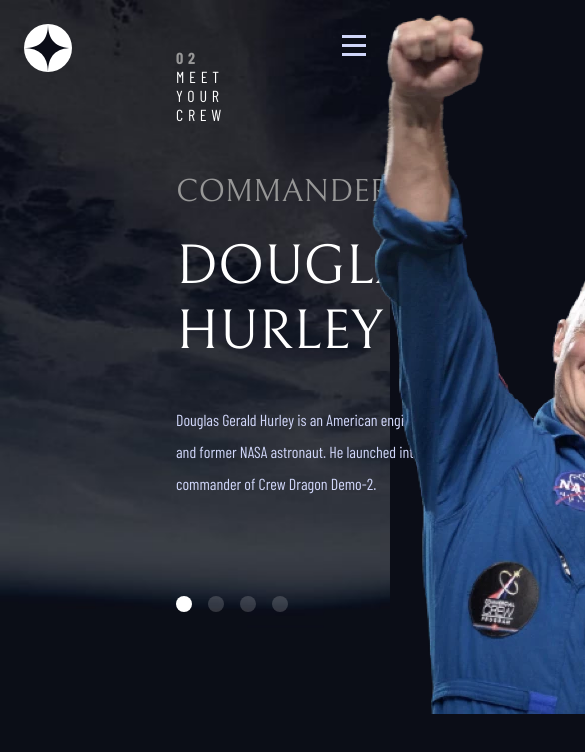
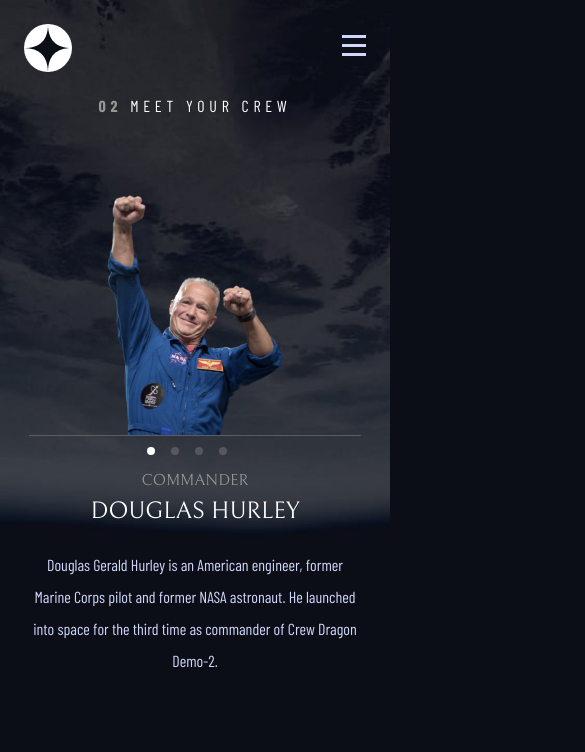
Before and after one commit to Kaamos88/Space-tourism, a Next.js app: page /crew in a window 390 px wide. Shown: the top 752 px of the page, 585 px wide, since content can reach past the window. Built offline with nearby package versions, Linux system fonts and the light colour scheme.

Commit message:
Mobile - crew section

```diff
--- a/components/CrewSection.js
+++ b/components/CrewSection.js
@@ -14,8 +14,9 @@
         </div>
         <CrewNav />
       </section>
-      <section>
+      <section className={s.imgContainer}>
         <img src={person.images.webp} />
+        <div className={s.vl}></div>
       </section>
     </main>
   );
--- a/styles/Pages.module.scss
+++ b/styles/Pages.module.scss
@@ -4,6 +4,12 @@
   background-size: cover;
   width: 100vw;
   height: 100vh;
+  &.destination, &.crew, &.technology {
+    height: auto;
+    @media screen and (min-width: 1024px) {
+      height: 100vh;
+    }
+  }
 }
 
 .home {
--- a/styles/components/CrewNav.module.scss
+++ b/styles/components/CrewNav.module.scss
@@ -14,8 +14,12 @@
       margin-right: 1rem;
       background-color: rgba(255,255,255, 0.17);
       border-radius: 100%;
-      width: 1rem;
-      height: 1rem;
+      width: .5rem;
+      height: .5rem;
+      @media screen and (min-width: 1024px) {
+        width: 1rem;
+        height: 1rem;
+      }
       &:hover:not(.active) {
         background-color: rgba(255,255,255, 0.5);
       }
--- a/styles/components/CrewSection.module.scss
+++ b/styles/components/CrewSection.module.scss
@@ -2,30 +2,72 @@
 
 .crewModule {
   display: flex;
-  height: 75%;
-  justify-content: space-around;
-  align-items: flex-end;
+  flex-direction: column-reverse;
+  @media screen and (min-width: 1024px) {
+    flex-direction: row;
+    height: 75%;
+    justify-content: space-around;
+    align-items: flex-end;
+  }
   section {
-    width: 50%;
+    text-align: center;
+    @media screen and (min-width: 1024px) {
+      text-align: start;
+      width: 50%;
+    }
+    img {
+      height: 15rem;
+      @media screen and (min-width: 1024px) {
+        width: auto;
+      }
+    }
   }
+
+  .imgContainer {
+    width: 85%;
+    padding-top: 5rem;
+    margin: 0 auto;
+  }
+
   .text {
-    width: 50%;
+    width: 85%;
     align-self: center;
     display: flex;
-    flex-direction: column;
+    flex-direction: column-reverse;
     justify-content: center;
-    margin-left: 11rem;
+    align-items: center;
+    @media screen and (min-width: 1024px) {
+      flex-direction: column;
+      align-items: flex-start;
+      width: 50%;
+      margin-left: 11rem;
+    }
     h4 {
       color: #979797;
     }
     h3 {
-      padding: 1.5rem 0 ;
+      padding: .5rem 0;
+      @media screen and (min-width: 1024px) {
+        padding: 1.5rem 0;
+      }
     }
   }
   p {
-    width: 26rem;
+    width: 100%;
     height: 10rem;
     color: $second-color;
     line-height: 2rem;
+    @media screen and (min-width: 1024px) {
+      width: 26rem;
+    }
   }
 }
+
+.vl {
+  margin: -5px auto;
+  padding: 1px;
+  border-bottom: 1px solid rgba(110, 110, 110, 0.7);
+  @media screen and (min-width: 1024px) {
+    display: none;
+  }
+}
--- a/styles/components/DestinationSection.module.scss
+++ b/styles/components/DestinationSection.module.scss
@@ -1,45 +1,88 @@
-@import '/styles/variables';
+@import "/styles/variables";
 
 .module {
   display: flex;
+  flex-direction: column;
+
+  @media screen and (min-width: 1024px) {
+    flex-direction: row;
     justify-content: space-around;
+  }
 }
 
 .imgSection {
+  margin-top: 2rem;
+  text-align: center;
+  @media screen and (min-width: 1024px) {
     margin-top: 5rem;
+  }
   img {
+    width: 50%;
+    margin: 0 auto;
+    @media screen and (min-width: 1024px) {
+      width: auto;
       padding-left: 3rem;
+    }
   }
 }
 
 .textSection {
+  text-align: center;
+  @media screen and (min-width: 1024px) {
+    text-align: start;
     margin: 0rem 12rem 0 0;
+  }
 }
 
 .description {
+  width: 85%;
+  margin: 0 auto;
+  @media screen and (min-width: 1024px) {
+    margin: 0;
     width: 27.75rem;
+  }
+
   h2 {
+    @media screen and (min-width: 1024px) {
       margin: 2rem 0;
+    }
   }
   p {
     color: $second-color;
     line-height: 2rem;
+    margin-top: 0;
   }
 }
 
 .vl {
-  width: 100%;
+  width: 85%;
+  margin: 0 auto;
   padding: 1px;
   border-bottom: 1px solid rgba(110, 110, 110, 0.7);
+  @media screen and (min-width: 1024px) {
+    width: 100%;
+  }
 }
 
 .footer {
   display: flex;
+  flex-direction: column;
+  align-items: center;
+  padding-bottom: 5rem;
+  @media screen and (min-width: 1024px) {
+    flex-direction: row;
+    align-items: flex-start;
+  }
   div {
     width: 50%;
   }
   p {
     text-transform: uppercase;
-    font-size: 1.5rem;
+    @media screen and (min-width: 1024px) {
+      margin-top: 1rem;
+      margin-bottom: 0;
+      font-size: 0.875rem;
+    }
+
   }
 }
--- a/styles/components/Heading.module.scss
+++ b/styles/components/Heading.module.scss
@@ -1,11 +1,24 @@
 @import '/styles/variables';
 
 .heading {
-  width: 50%;
-  height: 10%;
+  width: 100%;
+  padding-top: 6rem;
+  @media screen and (min-width: 1024px){
+    padding-top: 0;
+    width: 50%;
+    height: 10%;
+  }
+
   h5{
-    padding-top: 3rem;
-    padding-left: 11rem;
+    text-align: center;
+    font-size: 1rem;
+    @media screen and (min-width: 1024px){
+      font-size: 1.75rem;
+      text-align: start;
+      padding-top: 3rem;
+      padding-left: 11rem;
+    }
+
     span {
       color: #979797;
       font-family: $font-second-bold;
--- a/styles/components/Nav.module.scss
+++ b/styles/components/Nav.module.scss
@@ -1,11 +1,10 @@
 @import "/styles/variables";
 
 .container {
-  position: fixed;
+  position: absolute;
   display: flex;
   justify-content: space-between;
   width: 100%;
-  height: 100%;
 }
 
 .navContainer {
@@ -14,11 +13,13 @@
   backdrop-filter: blur(25px);
   transition: ease-out 0.5s;
   &.close {
-    position: relative;
-    transform: translateX(100vh);
+    display: none;
   }
   &.open {
-    transform: translateX(0);
+    height: 100vh;
+    @media screen and (min-width: 1024px) {
+      height: auto;
+    }
   }
 }
 
@@ -113,12 +114,3 @@
     display: none;
   }
 }
-
-@keyframes menuSlideOut {
-  from {
-    left: 100px;
-  }
-  to {
-    left: 1000px;
-  }
-}
--- a/styles/components/PlanetNav.module.scss
+++ b/styles/components/PlanetNav.module.scss
@@ -4,21 +4,27 @@
   ul {
     display: flex;
     padding-left: 0;
+    justify-content: center;
+    @media screen and (min-width: 1024px){
+      justify-content: flex-start;
+    }
     .active {
       border-bottom: 3px solid #fff;
     }
     li{
       cursor: pointer;
-      margin: 1rem 2rem 1rem 0;
+      margin: 1rem;
       padding: 1rem 0;
       list-style: none;
       text-transform: uppercase;
       font-family: $body-text;
       letter-spacing: 2.6px;
+      @media screen and (min-width: 1024px){
+        margin: 1rem 2rem 1rem 0;
+      }
       &:hover:not(.active){
         border-bottom: 3px solid rgba(255,255,255, 0.5);
       }
     }
   }
-
 }
--- a/styles/components/TechnologySection.module.scss
+++ b/styles/components/TechnologySection.module.scss
@@ -18,5 +18,4 @@
       float: right;
     }
   }
-
 }
--- a/styles/globals.scss
+++ b/styles/globals.scss
@@ -38,27 +38,35 @@
 }
 
 h2 {
-  font-size: 6.25rem;
+  font-size: 3.5rem;
+  @media screen and (min-width: 1024px) {
+    font-size: 6.25rem;
+  }
 }
 
 h3 {
-  font-size: 3.5rem;
+  font-size: 1.5rem;
+  @media screen and (min-width: 1024px) {
+    font-size: 3.5rem;
+  }
+
 }
 
 h4 {
-  font-size: 2rem;
+  font-size: 1rem;
+  @media screen and (min-width: 1024px) {
+    font-size: 2rem;
+  }
+
 }
 
 h5 {
   margin: 0;
-  font-size: 1rem;
+  font-size: 1.75rem;
   font-family: $font-second;
   font-weight: 400;
   letter-spacing: 0.297rem;
   text-transform: uppercase;
-  @media screen and (min-width: 1024px) {
-    font-size: 1.75rem;
-  }
 }
 
 @font-face {
```
Lines whose indentation alone changed are shown as unchanged.
